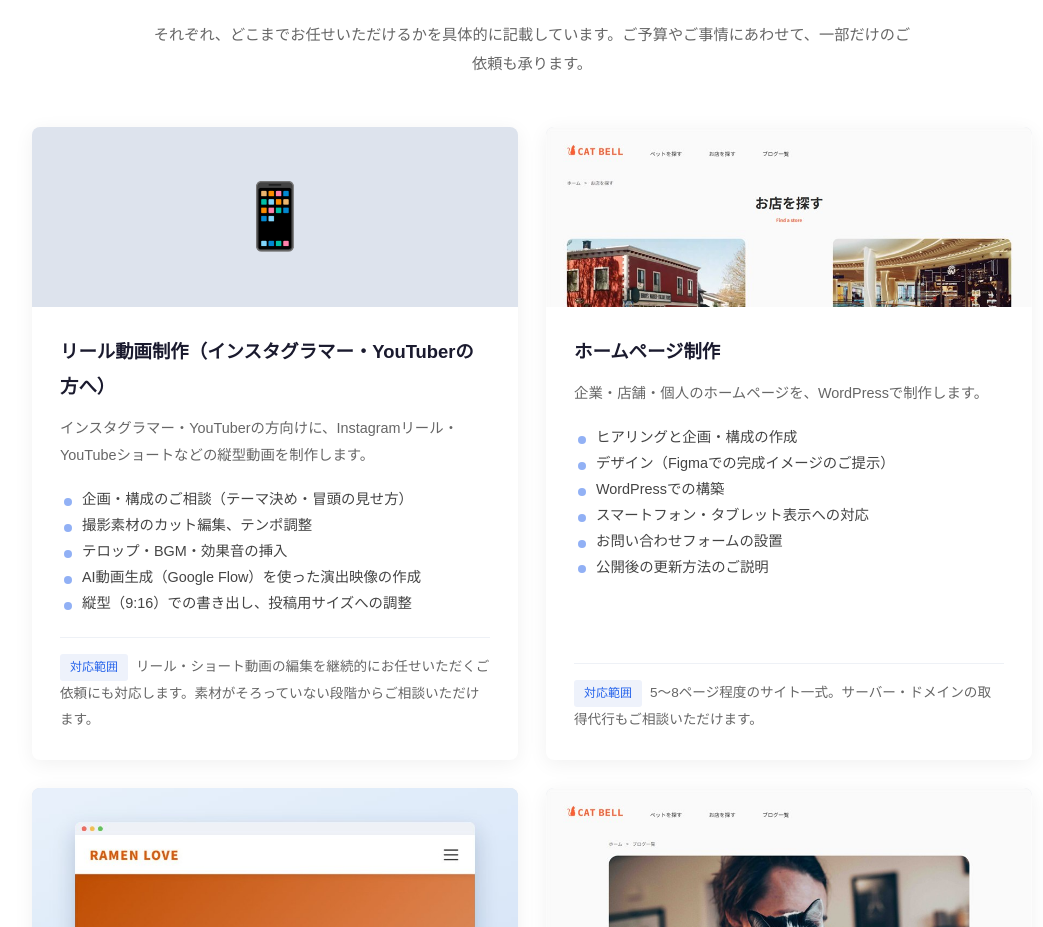
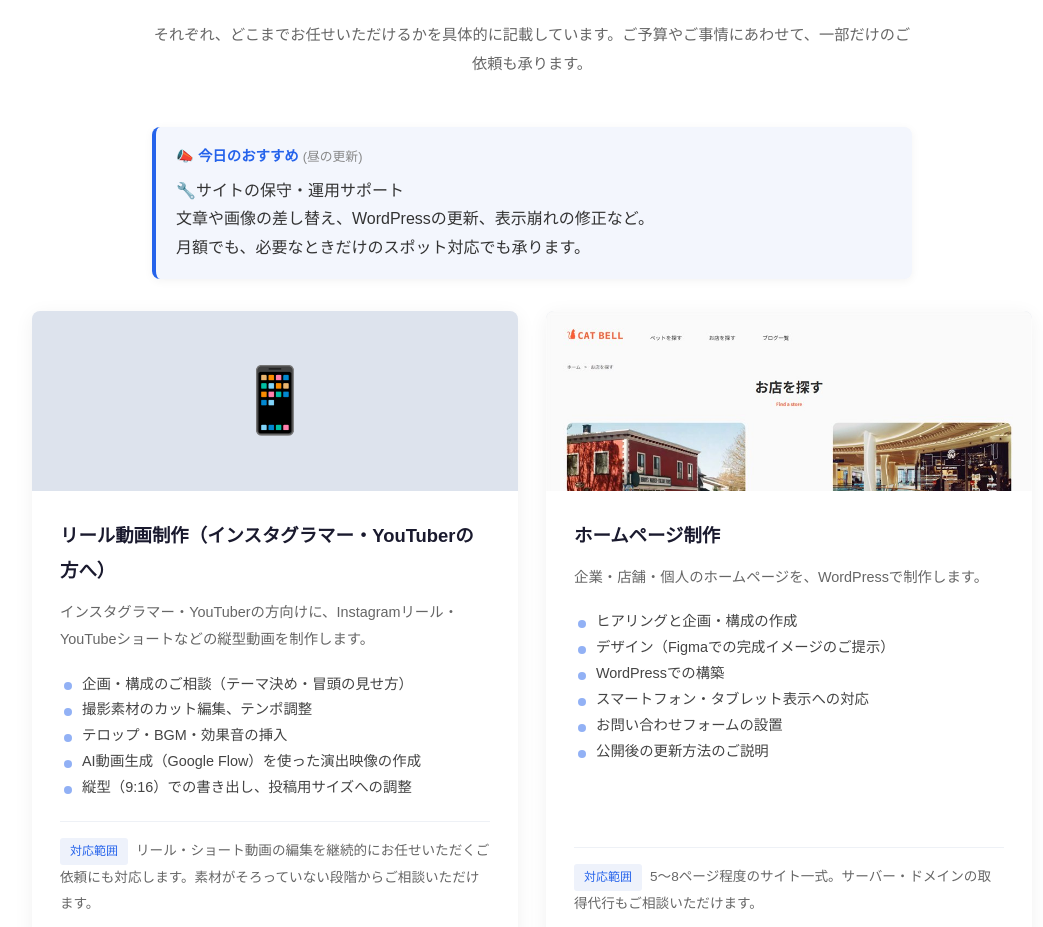
Before and after one commit to kendoyasa-tech/portfolio, a plain HTML site: page index.html in a window 1280 px wide. Shown: the part 4066-4993 px from the top of the page, without its empty margins (108-1151 px from the left). Drawn offline with Linux system fonts and the light colour scheme.

Commit message:
SERVICE欄に「今日のおすすめ」を追加(毎日 朝・昼にDiscordへ送る紹介文と同じものを自動表示)
Co-Authored-By: Claude Opus 5.5 <noreply@anthropic.com>
Claude-Session: https://claude.ai/code/session_01LfbDztigQg3Ruugxa31aiT

```diff
--- /dev/null
+++ b/data/asaken-posts.json
@@ -0,0 +1,19 @@
+{
+  "posts": [
+    "📱リール・ショート動画の編集、承っています。\nテーマ決めや冒頭の見せ方の相談から、カット・テロップ・BGMまで。\n素材がそろっていない段階からでも大丈夫です。",
+    "インスタグラマー・YouTuberの方へ。\n縦型(9:16)のリール・ショート動画を、企画から一緒に作ります。\n継続でお任せいただくご依頼も歓迎です📱",
+    "撮った素材がたまっているけど編集する時間がない…という方へ。\nカット編集・テンポ調整・テロップ入れまでお任せください🎬",
+    "AI動画生成(Google Flow)を使った演出映像も作れます。\n実写だけでは撮れないシーンを、リールの冒頭やつなぎに入れられます✨",
+    "🏠ホームページ制作(WordPress)\nヒアリング→構成→Figmaで完成イメージ→構築まで一貫して対応します。\nスマホ表示・お問い合わせフォームも込みです。",
+    "お店や個人のホームページ、まだ持っていない方へ。\n5〜8ページほどのサイト一式を作ります。\n公開後の更新方法もお伝えするので、ご自身で書き換えられます。",
+    "📄ランディングページ(LP)制作\n集客・販売に絞った1ページ完結のページを作ります。\n外部ライブラリを使わず、表示の速さにもこだわっています。",
+    "予約やお申し込みにつなげたいページ、ありませんか?\n訴求内容の整理から構成案、HTML・CSSのコーディングまで対応します。\n既存サイトへの設置もOKです。",
+    "🔧サイトの保守・運用サポート\n文章や画像の差し替え、WordPressの更新、表示崩れの修正など。\n月額でも、必要なときだけのスポット対応でも承ります。",
+    "「前の制作会社と連絡がつかない」「更新の仕方が分からない」\n他社さんが作ったサイトでもご相談ください。まず中身を確認してお返事します。",
+    "🤖LINE Bot・業務効率化ツールを作っています。\n毎日の記録や集計など「手間がかかっている作業」を、仕組みで減らすお手伝いです。",
+    "病院で臨床工学技士として働いているので、医療・介護の現場の話も通じます。\n専門的な業務でも、内容を理解したうえでツールを設計できます🏥",
+    "🎬記念ムービー・PR動画の編集\n周年行事や式典のムービー、お店や事業の紹介動画を作ります。\n写真と映像をお預かりして、構成から仕上げまで対応します。",
+    "動画は掲載先に合わせたサイズで書き出します。\nInstagramリール、YouTube、会場での上映用など、使う場所を教えてください📹",
+    "ポートフォリオでは、どこまでお任せいただけるかを具体的に書いています。\nご予算に合わせて一部だけのご依頼もOKです。お気軽にどうぞ🙌"
+  ]
+}
--- a/index.html
+++ b/index.html
@@ -214,6 +214,10 @@
     <div class="container">
       <h2 class="section-title">SERVICE</h2>
       <p class="section-lead">それぞれ、どこまでお任せいただけるかを具体的に記載しています。ご予算やご事情にあわせて、一部だけのご依頼も承ります。</p>
+      <div class="service-today" id="serviceToday" hidden>
+        <p class="service-today-label">📣 今日のおすすめ <span id="serviceTodayWhen"></span></p>
+        <p class="service-today-text" id="serviceTodayText"></p>
+      </div>
       <div class="service-grid">
 
         <div class="service-card">
@@ -750,5 +754,34 @@
     })
     .catch(() => {});
 </script>
+<script>
+  // 今日のおすすめ:毎日 朝6時・昼11時に Discord / X へ送っている紹介文と同じものを表示する
+  // (scripts/asaken-daily.mjs と同じ選び方。文章は data/asaken-posts.json)
+  fetch("data/asaken-posts.json", { cache: "no-store" })
+    .then(r => r.json())
+    .then(({ posts }) => {
+      const shuffled = (n, seed) => {
+        const order = Array.from({ length: n }, (_, i) => i);
+        let s = seed * 2654435761 % 4294967296 || 1;
+        const rand = () => (s = (s * 1664525 + 1013904223) % 4294967296) / 4294967296;
+        for (let i = n - 1; i > 0; i--) {
+          const j = Math.floor(rand() * (i + 1));
+          [order[i], order[j]] = [order[j], order[i]];
+        }
+        return order;
+      };
+      const jst = Date.now() + 9 * 3600e3;
+      let day = Math.floor(jst / 86400e3);
+      const hour = new Date(jst).getUTCHours();
+      let slot = hour >= 11 ? 1 : 0;
+      if (hour < 6) { day -= 1; slot = 1; }
+      const n = day * 2 + slot;
+      const text = posts[shuffled(posts.length, Math.floor(n / posts.length) + 1)[n % posts.length]];
+      document.getElementById("serviceTodayText").textContent = text;
+      document.getElementById("serviceTodayWhen").textContent = slot ? "(昼の更新)" : "(朝の更新)";
+      document.getElementById("serviceToday").hidden = false;
+    })
+    .catch(() => {});
+</script>
 </body>
 </html>
--- a/style.css
+++ b/style.css
@@ -1040,3 +1040,9 @@ footer {
   .kiben-banner-title { font-size: 1.25rem; }
   .kiben-banner-more { width: 100%; }
 }
+
+/* 今日のおすすめ(毎日 朝・昼に自動で切り替わる) */
+.service-today { margin: 0 auto 2rem; max-width: 760px; padding: 1rem 1.25rem; border-left: 4px solid #2563eb; border-radius: 8px; background: #f3f6fd; box-shadow: 0 2px 10px rgba(0,0,0,0.05); }
+.service-today-label { margin: 0 0 0.4rem; font-weight: 700; font-size: 0.9rem; color: #2563eb; }
+.service-today-label span { font-weight: 400; color: #888; font-size: 0.8rem; }
+.service-today-text { margin: 0; white-space: pre-line; line-height: 1.8; }
```
Also changed, not shown: scripts/asaken-daily.mjs (+4 -25 lines).
